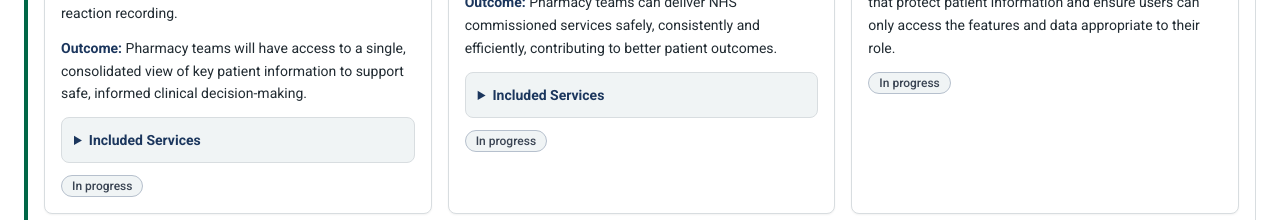
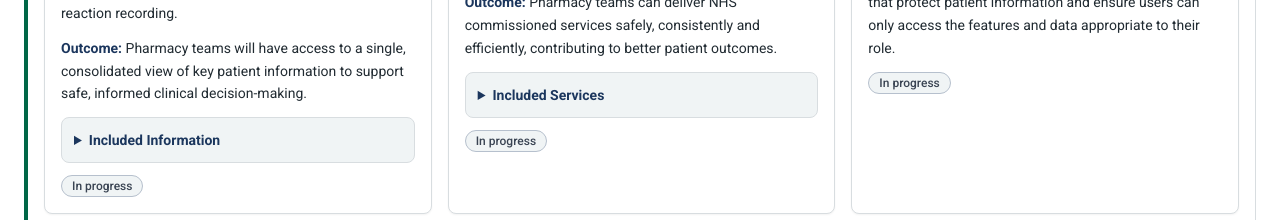
Before and after one commit to DHCW-Digital-Health-and-Care-Wales/ChoosePharmacy-Roadmap, a React (Vite) app: page / in a window 1280 px wide. Shown: the part 2140-2360 px from the top of the page. Built offline with nearby package versions, Linux system fonts and the light colour scheme.

Commit message:
Rollback hierarchical nested services list - revert to flat list format

```diff
--- a/src/data/roadmap.ts
+++ b/src/data/roadmap.ts
@@ -223,16 +223,14 @@ export const roadmap: Roadmap = {
       outcome:
         'Pharmacy teams will have access to a single, consolidated view of key patient information to support safe, informed clinical decision-making.',
       capabilities: {
-        label: 'Included Services',
+        label: 'Included Information',
         items: [
-          'Clinical Conditions Management (CCM)',
-          '   Common Ailments Service (CAS)',
-          '      Sore Throat Test and Treat (STTT)',
-          '      Urinary Tract Infection (UTI)',
-          '   Independent Prescribers Service (IPS)',
-          'Emergency Medicines Supply (EMS)',
-          'Contraception Service (CS)',
-          'Discharge Medicines Review (DMR)',
+          'Patient Overview',
+          'Patient Detail',
+          'Patient History',
+          'Welsh GP Record (WGPR)',
+          'Adverse Reactions Management',
+          'Service Registration Management',
         ],
       },
       updated: UPDATED_AT,
```
